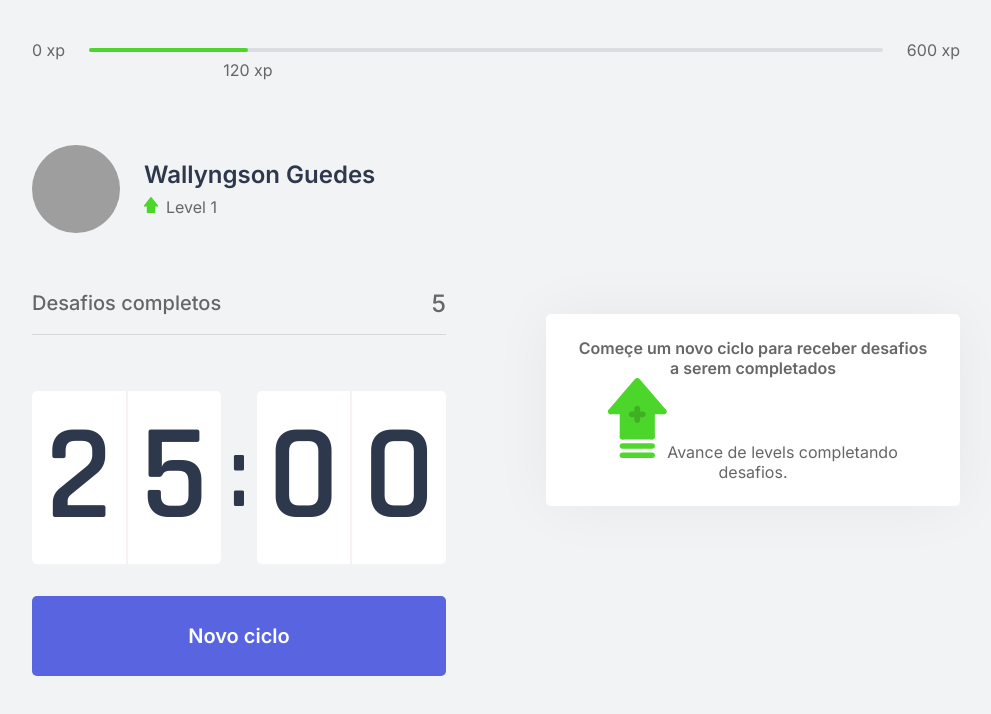
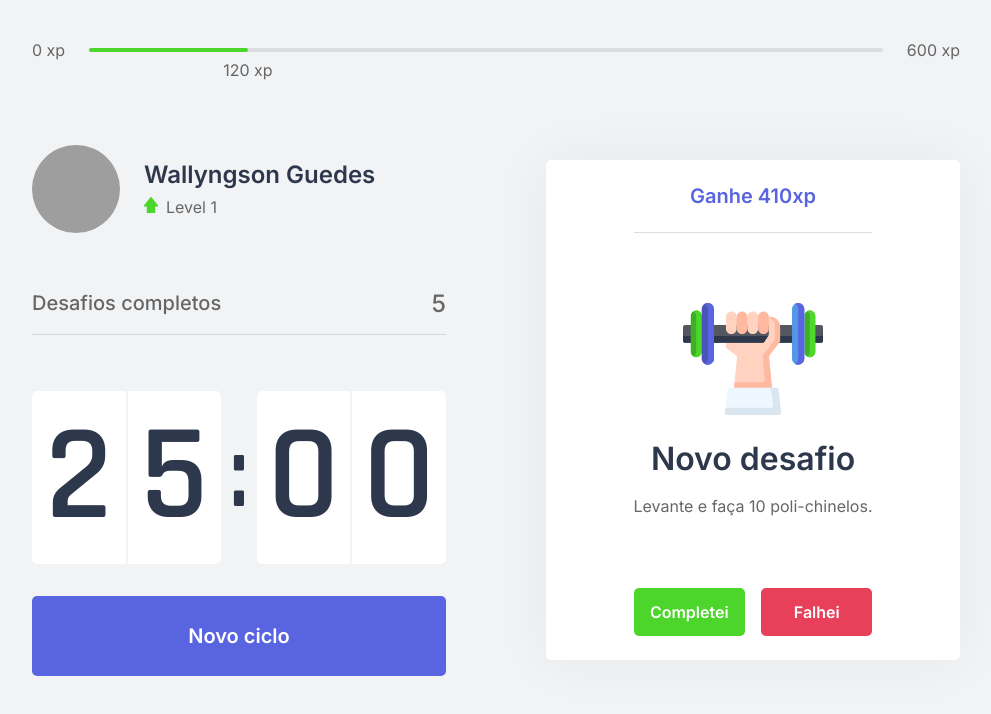
Before and after one commit to wallyngson/move.it, a Next.js app: page / in a window 1280 px wide. Shown: the top 714 px of the page, without its empty margins (144-1135 px from the left). Built offline with nearby package versions, Linux system fonts and the light colour scheme; grey boxes are pictures that could not be loaded.

Commit message:
finish-challengebox

```diff
--- a/src/components/ChallengeBox.tsx
+++ b/src/components/ChallengeBox.tsx
@@ -1,8 +1,31 @@
 import styles from '../styles/components/ChallengeBox.module.css'
 
 export function ChallengeBox() {
+
+  const hasActiveChallenge = true
+
   return (
     <div className={styles.challengeBoxContainer}>
+      { hasActiveChallenge ? (
+        <div className={styles.challengerActive}>
+          <header>Ganhe 410xp</header>
+
+          <main>
+            <img src="icons/body.svg" alt="body"/>
+            <strong>Novo desafio</strong>
+            <p>Levante e faça 10 poli-chinelos.</p>
+          </main>
+
+          <footer>
+            <button
+              type="button"
+              className={styles.challengeSuceededButton}>Completei</button>
+            <button
+              type="button"
+              className={styles.challengeFailButton}>Falhei</button>
+          </footer>
+        </div>
+      ) : (
         <div className={styles.challengeBoxNotActive}>
           <strong>Começe um novo ciclo para receber desafios a serem completados</strong>
           <p>
@@ -10,6 +33,7 @@
             Avance de levels completando desafios.
           </p>
         </div>
+      ) }
 
     </div>
   )
--- a/src/styles/components/ChallengeBox.module.css
+++ b/src/styles/components/ChallengeBox.module.css
@@ -1,5 +1,5 @@
 .challengeBoxContainer {
-  height: 100%;
+  height: 500px;
 
   background: var(--white);
   border-radius: 5px;
@@ -11,9 +11,100 @@
   align-items: center;
   justify-content: center;
 
-
   text-align: center;
 }
 
 .challengeBoxNotActive {
+  display: flex;
+  flex-direction: column;
+  align-items: center;
 }
+
+.challengeBoxNotActive strong {
+  font-size: 1.5rem;
+  font-weight: 500;
+  line-height: 1.4;
+}
+
+.challengeBoxNotActive p {
+  display: flex;
+  flex-direction: column;
+  align-items: center;
+  line-height: 1.4;
+  max-width: 70%;
+  margin-top: 3rem;
+}
+
+.challengeBoxNotActive p img {
+  margin-bottom: 1rem;
+}
+
+.challengerActive {
+ height: 100%;
+
+ display: flex;
+ flex-direction: column;
+}
+
+.challengerActive header {
+  color: var(--blue);
+  font-weight: 600;
+  font-size: 1.25rem;
+  padding: 0 2rem 1.5rem;
+  border-bottom: 1px solid var(--gray-line)
+}
+
+.challengerActive main {
+  display: flex;
+  flex: 1;
+  flex-direction: column;
+  align-items: center;
+  justify-content: center;
+}
+
+.challengerActive main strong {
+  font-size: 2rem;
+  font-weight: 600;
+  color: var(--title);
+  margin: 1.5rem 0 1rem;
+}
+
+.challengerActive main p {
+  line-height: 1.5;
+}
+
+.challengerActive footer {
+  display: grid;
+  grid-template-columns: 1fr 1fr;
+  gap: 1rem;
+}
+
+.challengerActive footer button{
+  height: 3rem;
+
+  display: flex;
+  align-items: center;
+  justify-content: center;
+
+  border: 0;
+  border-radius: 5px;
+
+  color: var(--white);
+
+  font-size: 1rem;
+  font-weight: 600;
+
+  transition: filter 0.2s;
+}
+
+.challengerActive footer button.challengeFailButton {
+  background: var(--red);
+}
+
+.challengerActive footer button.challengeSuceededButton {
+  background: var(--green);
+}
+
+.challengerActive footer button:hover {
+  filter: brightness(0.9);
+}
```
Lines whose indentation alone changed are shown as unchanged.
